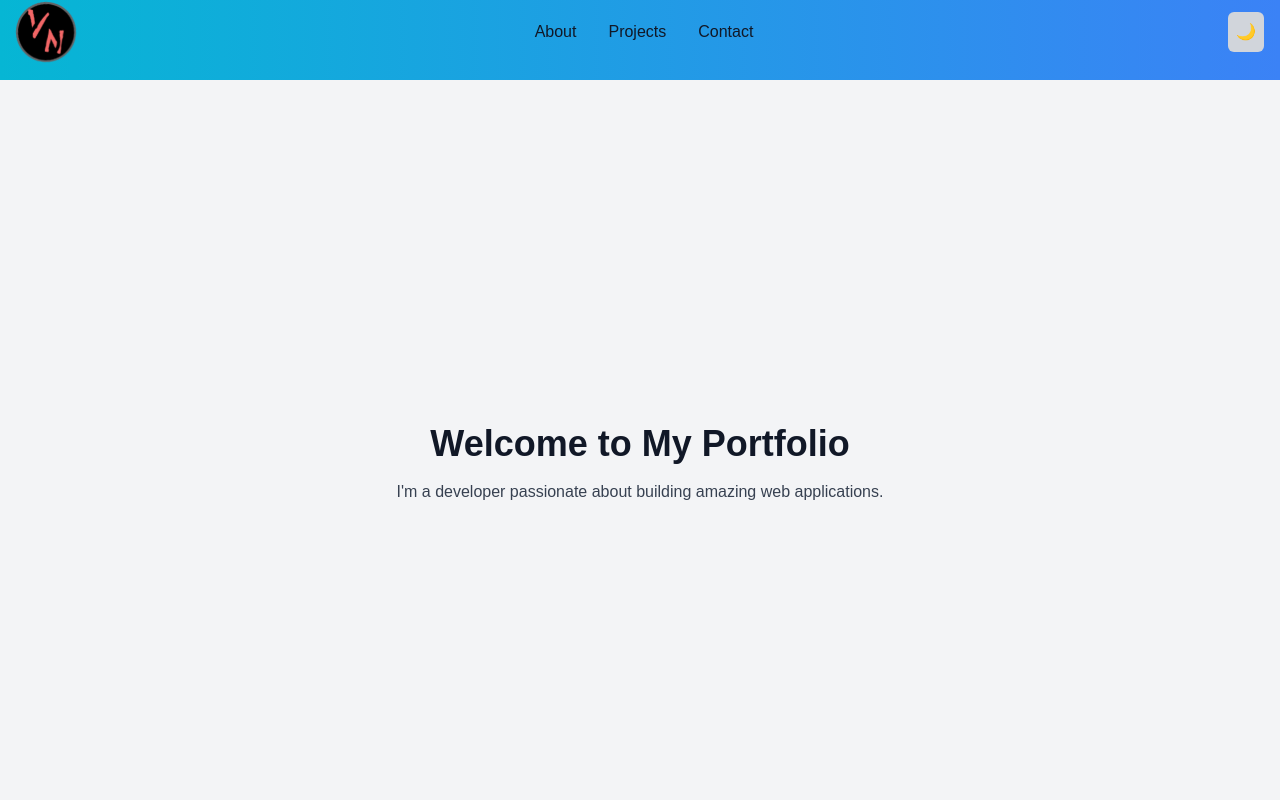
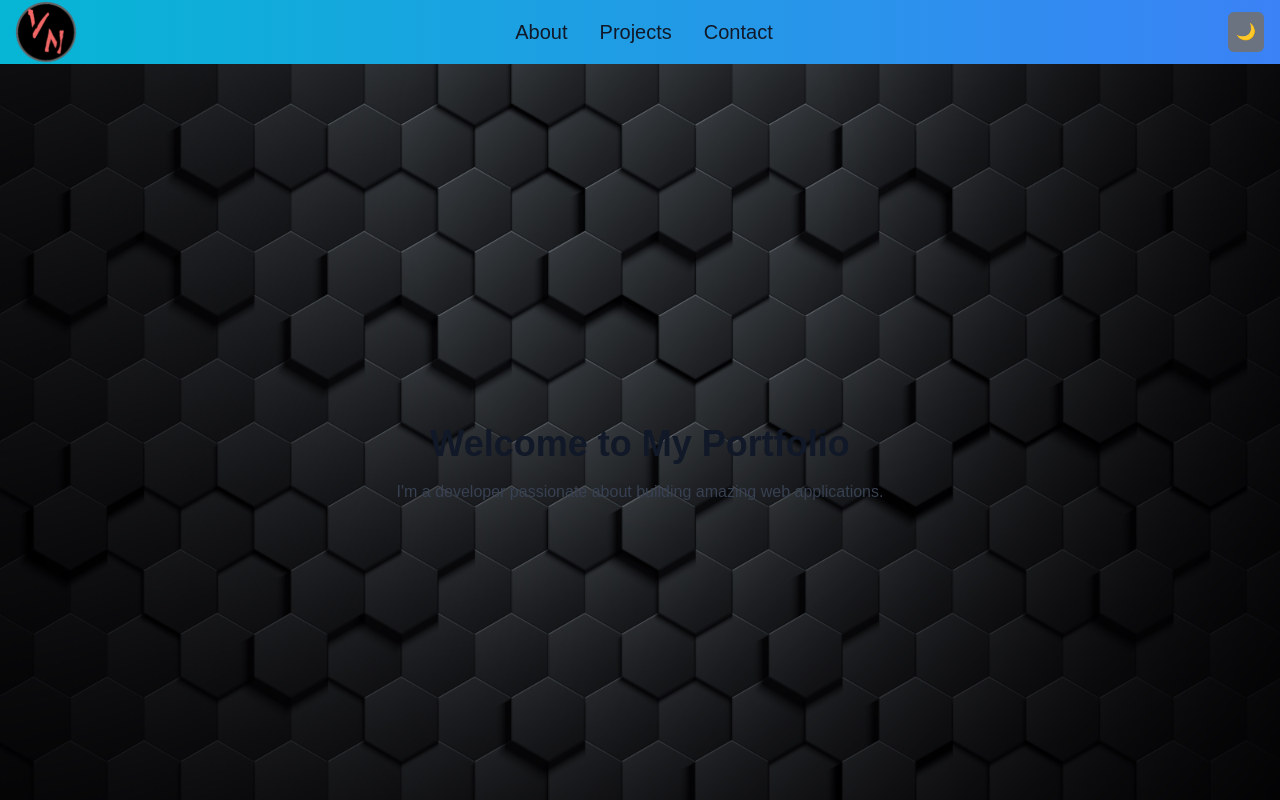
Before and after one commit to nvishwak03/Vishwak-Portfolio, a Next.js app: page / in a window 1280 px wide. Shown: the top 800 px of the page. Built offline with nearby package versions, Linux system fonts and the light colour scheme.

Commit message:
Dark background

```diff
--- a/app/Components/Navbar.js
+++ b/app/Components/Navbar.js
@@ -42,7 +42,7 @@ export default function Navbar() {
   };
 
   return (
-    <nav className="fixed top-0 left-0 w-full z-50 h-20 bg-gradient-to-r from-cyan-500 to-blue-500 dark:from-gray-800 dark:to-gray-900 transition-colors duration-300">
+    <nav className="fixed top-0 left-0 w-full z-50 h-15 bg-gradient-to-r from-cyan-500 to-blue-500 dark:from-gray-800 dark:to-gray-900 transition-colors duration-300">
       <div className="container mx-auto px-4">
         <div className="flex justify-between items-center h-16">
           {/* Logo on the left */}
@@ -72,7 +72,7 @@ export default function Navbar() {
                 e.preventDefault();
                 scrollToSection("about");
               }}
-              className="text-gray-900 dark:text-gray-100 hover:text-blue-600 dark:hover:text-gray-400 transition duration-300"
+              className="text-xl text-gray-900 dark:text-gray-100 hover:text-blue-600 dark:hover:text-gray-400 transition duration-300"
             >
               About
             </a>
@@ -82,7 +82,7 @@ export default function Navbar() {
                 e.preventDefault();
                 scrollToSection("projects");
               }}
-              className="text-gray-900 dark:text-gray-100 hover:text-blue-600 dark:hover:text-gray-400 transition duration-300"
+              className="text-xl text-gray-900 dark:text-gray-100 hover:text-blue-600 dark:hover:text-gray-400 transition duration-300"
             >
               Projects
             </a>
@@ -92,7 +92,7 @@ export default function Navbar() {
                 e.preventDefault();
                 scrollToSection("contact");
               }}
-              className="text-gray-900 dark:text-gray-100 hover:text-blue-600 dark:hover:text-gray-400 transition duration-300"
+              className=" text-xl text-gray-900 dark:text-gray-100 hover:text-blue-600 dark:hover:text-gray-400 transition duration-300"
             >
               Contact
             </a>
@@ -101,7 +101,7 @@ export default function Navbar() {
           {/* Dark Mode Toggle Button */}
           <button
             onClick={toggleDarkMode}
-            className="p-2 rounded-md bg-gray-300 dark:bg-gray-700 text-black dark:text-white ml-4 transition-colors duration-300"
+            className="p-2 rounded-md bg-gray-500 dark:bg-gray-700 text-black dark:text-white ml-4 transition-colors duration-300"
           >
             {darkMode ? "☀️": "🌙"}
           </button>
--- a/app/page.tsx
+++ b/app/page.tsx
@@ -9,42 +9,70 @@ export default function Home() {
   const contactRef = useRef<HTMLDivElement>(null);
 
   return (
-    <div className="bg-white dark:bg-black text-gray-900 dark:text-gray-100">
-
-
+    <div
+      style={{
+        backgroundImage: "url('/background.jpg')",
+        backgroundRepeat: "repeat",
+        backgroundSize: "cover", // Adjust as needed (e.g., 'contain', 'cover', or '50px 50px')
+        backgroundAttachment: "fixed", // Keeps background fixed while scrolling
+      }}
+      className="bg-white dark:bg-black text-gray-900 dark:text-gray-100"
+    >
       {/* Home Section */}
-      <section id="home" ref={homeRef} className="h-screen flex items-center justify-center bg-gray-100 dark:bg-gray-800">
+      <section
+        id="home"
+        ref={homeRef}
+        className="h-screen flex items-center justify-center bg-opacity-50"
+      >
         <div className="text-center">
           <h1 className="text-4xl font-bold">Welcome to My Portfolio</h1>
           <p className="mt-4 text-gray-700 dark:text-gray-300">
-            I&apos;m a developer passionate about building amazing web applications.
+            I&apos;m a developer passionate about building amazing web
+            applications.
           </p>
         </div>
       </section>
 
       {/* About Section */}
-      <section id="about" ref={aboutRef} className="h-screen flex items-center justify-center bg-white dark:bg-gray-900">
+      <section
+        id="about"
+        ref={aboutRef}
+        className="h-screen flex items-center justify-center bg-opacity-50"
+      >
         <div className="text-center">
           <h1 className="text-4xl font-bold">About Me</h1>
           <p className="mt-4 text-gray-700 dark:text-gray-300">
-            I&apos;m passionate about learning web development and building cool projects!
+            I&apos;m passionate about learning web development and building cool
+            projects!
           </p>
         </div>
       </section>
 
       {/* Projects Section */}
-      <section id="projects" ref={projectsRef} className="h-screen flex items-center justify-center bg-gray-100 dark:bg-gray-800">
+      <section
+        id="projects"
+        ref={projectsRef}
+        className="h-screen flex items-center justify-center bg-opacity-50"
+      >
         <div className="text-center">
           <h1 className="text-4xl font-bold">My Projects</h1>
-          <p className="mt-4 text-gray-700 dark:text-gray-300">Here are some of the projects I&apos;ve worked on:</p>
+          <p className="mt-4 text-gray-700 dark:text-gray-300">
+            Here are some of the projects I&apos;ve worked on:
+          </p>
         </div>
       </section>
 
       {/* Contact Section */}
-      <section id="contact" ref={contactRef} className="h-screen flex items-center justify-center bg-white dark:bg-gray-900">
+      <section
+        id="contact"
+        ref={contactRef}
+        className="h-screen flex items-center justify-center bg-opacity-50"
+      >
         <div className="text-center">
           <h1 className="text-4xl font-bold">Contact Me</h1>
-          <p className="mt-4 text-gray-700 dark:text-gray-300">Feel free to reach out!</p>
+          <p className="mt-4 text-gray-700 dark:text-gray-300">
+            Feel free to reach out!
+          </p>
         </div>
       </section>
     </div>
```
Also changed, not shown: public/background.jpg (added), public/bglight.jpg (added).
